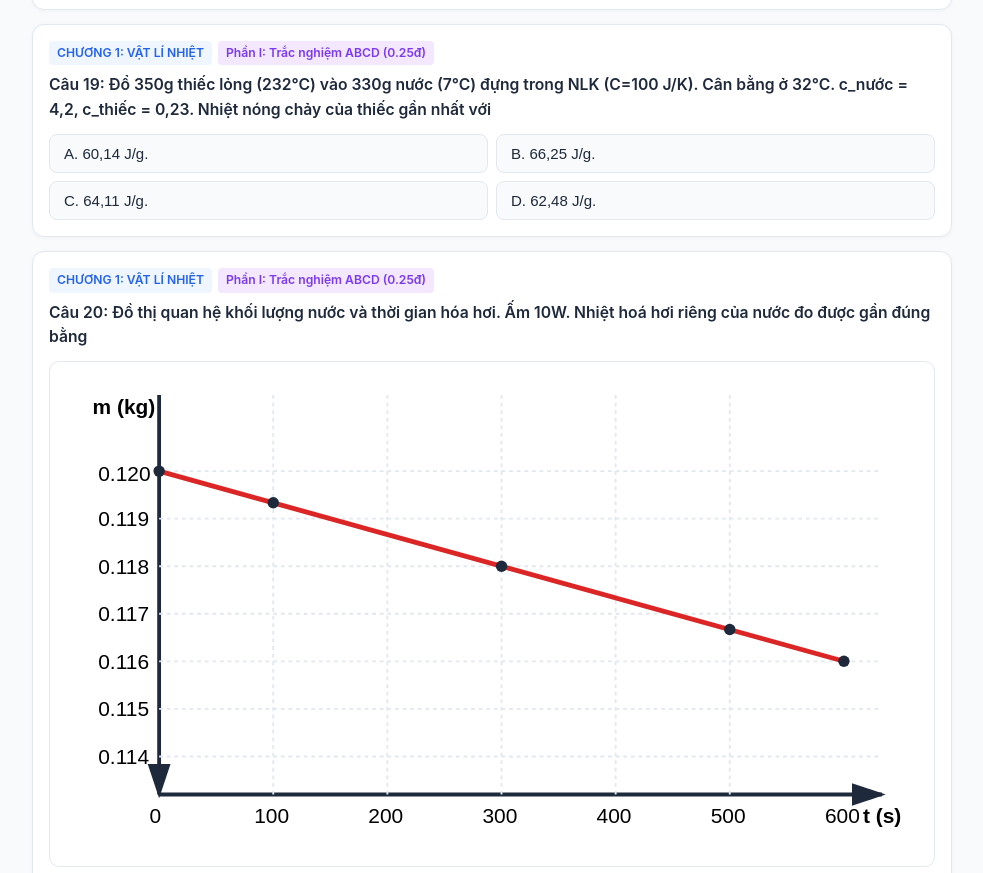
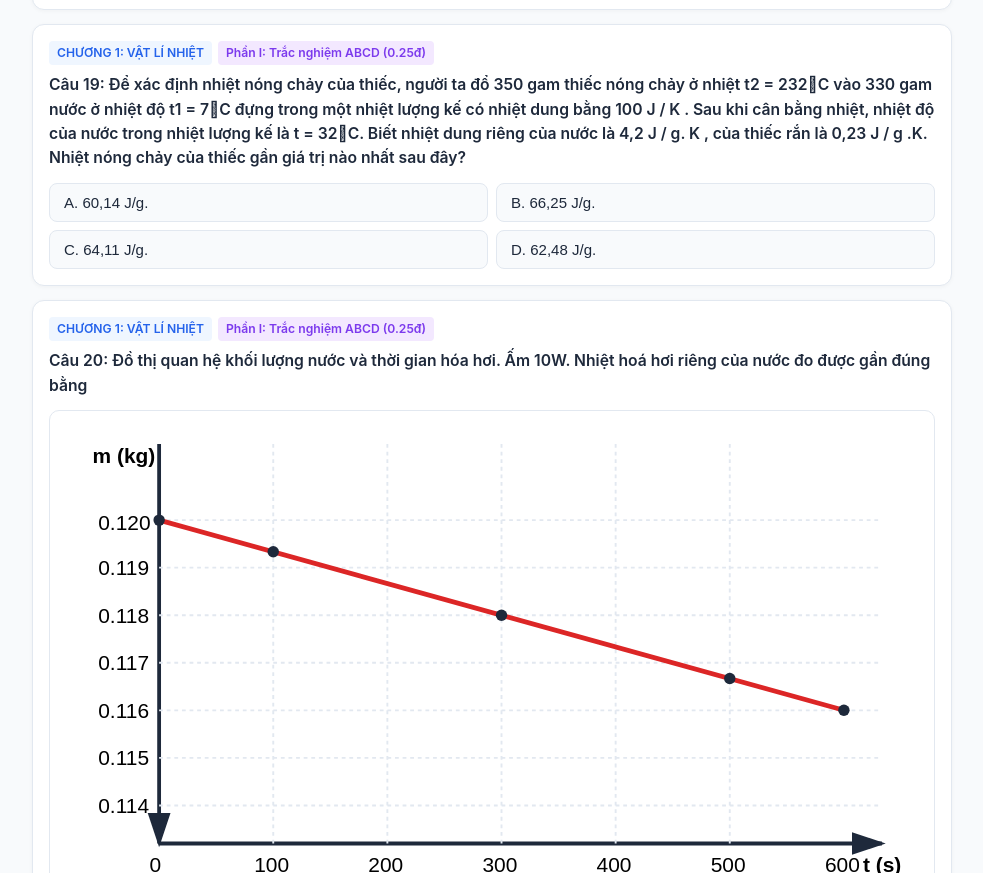
Before and after one commit to anh10-coder/lygk1, a plain HTML site: page index.html in a window 1280 px wide. Shown: the part 6329-7202 px from the top of the page, without its empty margins (148-1131 px from the left). Drawn offline with Linux system fonts and the light colour scheme.

Commit message:
Update index.html

```diff
--- a/index.html
+++ b/index.html
@@ -764,7 +764,7 @@
       { type: "mcq", topicName: TOPIC_CH1, ans: "B", q: "Câu 16: Cách nào sau đây không làm thay đổi nội năng của vật?", options: { A: "A. Làm lạnh vật.", B: "B. Đưa vật lên cao.", C: "C. Cọ xát vật lên mặt bàn.", D: "D. Đốt nóng vật." }, explanation: "Đưa lên cao chỉ thay đổi cơ năng (thế năng), không làm thay đổi nội năng." },
       { type: "mcq", topicName: TOPIC_CH1, ans: "B", q: "Câu 17: Khoảng 70% bề mặt của Trái Đất được bao phủ bởi nước. Vì có ...(1)... nên lượng nước này hấp thụ năng lượng nhiệt khổng lồ mà vẫn giữ cho ...(2)... của Trái Đất tăng không nhanh.", options: { A: "A. 'nhiệt độ sôi lớn'; 'nhiệt độ'.", B: "B. 'nhiệt dung riêng lớn'; 'nhiệt độ'.", C: "C. 'nhiệt độ sôi lớn'; 'áp suất'.", D: "D. 'nhiệt dung riêng lớn'; 'áp suất'." }, explanation: "Nước có nhiệt dung riêng rất lớn, giúp ổn định nhiệt độ khí hậu." },
       { type: "mcq", topicName: TOPIC_CH1, ans: "A", q: "Câu 18: Hình sau là đồ thị phác họa sự thay đổi nhiệt độ theo thời gian trong quá trình chuyển thể từ rắn sang lỏng của chất rắn kết tinh và vô định hình tương ứng lần lượt là", svgHtml: SVG_CH1_TF_Q2, options: { A: "A. đường (3) và đường (2).", B: "B. đường (3) và đường (1).", C: "C. đường (1) và đường (2).", D: "D. đường (2) và đường (3)." }, explanation: "Đường 3 có đoạn T không đổi (nằm ngang) là kết tinh. Đường 2 tăng liên tục là vô định hình." },
-      { type: "mcq", topicName: TOPIC_CH1, ans: "A", q: "Câu 19: Đổ 350g thiếc lỏng (232°C) vào 330g nước (7°C) đựng trong NLK (C=100 J/K). Cân bằng ở 32°C. c_nước = 4,2, c_thiếc = 0,23. Nhiệt nóng chảy của thiếc gần nhất với", options: { A: "A. 60,14 J/g.", B: "B. 66,25 J/g.", C: "C. 64,11 J/g.", D: "D. 62,48 J/g." }, explanation: "Q_thu = 330×4.2×25 + 100×25 = 37150 J. Q_tỏa = 350.λ + 350×0.23×200 = 350.λ + 16100 J. ⇒ λ = 21050/350 = 60.14 J/g." },
+      { type: "mcq", topicName: TOPIC_CH1, ans: "A", q: "Câu 19: Để xác định nhiệt nóng chảy của thiếc, người ta đổ 350 gam thiếc nóng chảy ở nhiệt t2 = 232C vào 330 gam nước ở nhiệt độ t1 = 7C đựng trong một nhiệt lượng kế có nhiệt dung bằng 100 J / K . Sau khi cân bằng nhiệt, nhiệt độ của nước trong nhiệt lượng kế là t = 32C. Biết nhiệt dung riêng của nước là 4,2 J / g. K , của thiếc rắn là 0,23 J / g .K. Nhiệt nóng chảy của thiếc gần giá trị nào nhất sau đây? ", options: { A: "A. 60,14 J/g.", B: "B. 66,25 J/g.", C: "C. 64,11 J/g.", D: "D. 62,48 J/g." }, explanation: "Q_thu = 330×4.2×25 + 100×25 = 37150 J. Q_tỏa = 350.λ + 350×0.23×200 = 350.λ + 16100 J. ⇒ λ = 21050/350 = 60.14 J/g." },
       { type: "mcq", topicName: TOPIC_CH1, ans: "C", q: "Câu 20: Đồ thị quan hệ khối lượng nước và thời gian hóa hơi. Ấm 10W. Nhiệt hoá hơi riêng của nước đo được gần đúng bằng", svgHtml: SVG_CH1_Q20, options: { A: "A. 3.10⁵ J/kg.", B: "B. 3.10⁶ J/kg.", C: "C. 1,5.10⁶ J/kg.", D: "D. 2.10⁶ J/kg." }, explanation: "Đồ thị giảm 0.004kg trong 600s. Q = P.t = 6000 J. L = Q / Δm = 6000 / 0.004 = 1.5.10⁶ J/kg." },
       { type: "mcq", topicName: TOPIC_CH1, ans: "D", q: "Câu 21: Để xác định nhiệt nóng chảy riêng của một chất bằng thực nghiệm, người ta cần phải đo các đại lượng nào?", options: { A: "A. nhiệt lượng cần cung cấp, khối lượng và độ tăng nhiệt độ của vật.", B: "B. khối lượng chất cần đo trong thí nghiệm", C: "C. nhiệt lượng cần cung cấp để vật nóng chảy.", D: "D. nhiệt lượng cần cung cấp để vật nóng chảy và khối lượng vật cần đo." }, explanation: "λ = Q / m. Quá trình nóng chảy xảy ra ở nhiệt độ không đổi nên không cần đo độ tăng nhiệt độ." },
       { type: "mcq", topicName: TOPIC_CH1, ans: "D", q: "Câu 22: Khi hai vật có nhiệt độ khác nhau tiếp xúc với nhau thì xảy ra quá trình truyền nhiệt. Quá trình này làm thay đổi", options: { A: "A. trọng lượng của các vật.", B: "B. nhiệt dung riêng của các vật.", C: "C. khối lượng của các vật.", D: "D. nội năng của các vật." }, explanation: "Truyền nhiệt làm thay đổi nội năng của các vật." },
```
